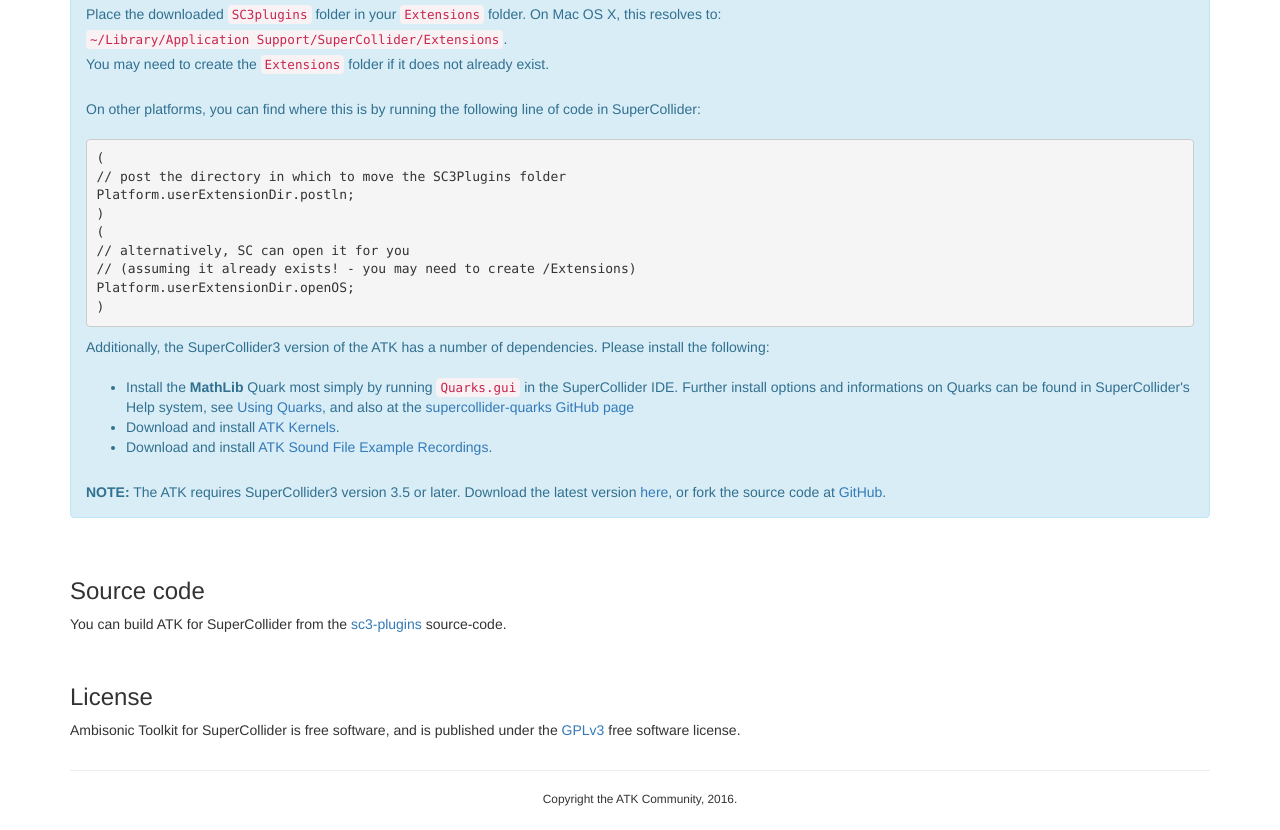
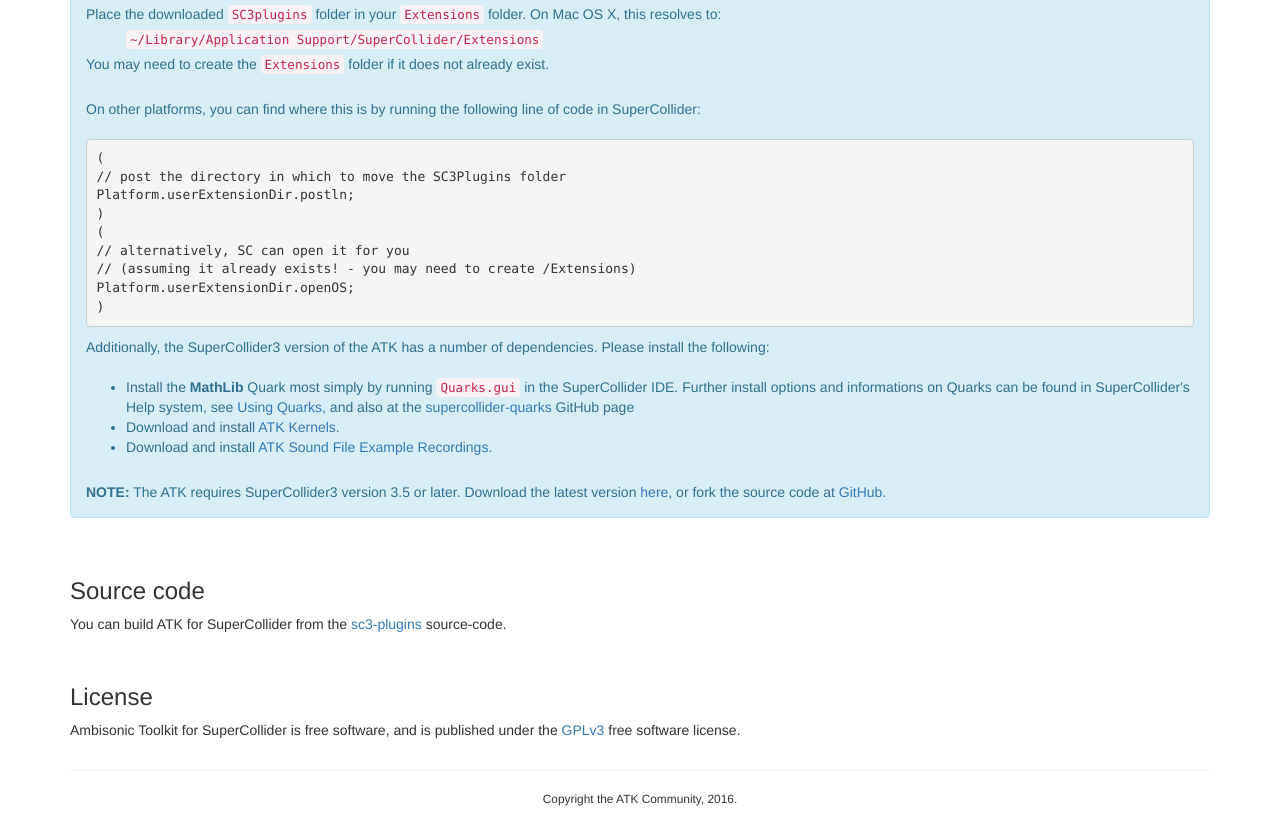
Before and after one commit to ambisonictoolkit/ambisonictoolkit.github.io, a Jekyll site: the page built from download/supercollider.md, in a window 1280 px wide and 1200 px high. Shown: the part 370-1200 px from the top of the window. Built offline with Jekyll 4.4.1, drawn with Linux system fonts in a browser that asks for light colours; nearby versions of some CDN libraries.

Commit message:
Test markdown, local serving via Jekyll, and tweak formatting.

```diff
--- a/download/supercollider.md
+++ b/download/supercollider.md
@@ -16,7 +16,7 @@
 
 <p>Place the downloaded <code>SC3plugins</code> folder in your <code>Extensions</code> folder. On Mac OS X, this resolves to:</p>
 
-<p><code>~/Library/Application Support/SuperCollider/Extensions</code>.</p>
+<p style="margin-left: 40px"><code>~/Library/Application Support/SuperCollider/Extensions</code></p>
 
 <p>You may need to create the <code>Extensions</code> folder if it does not already exist.</p>
 
@@ -41,7 +41,7 @@
 <p>Additionally, the SuperCollider3 version of the ATK has a number of dependencies. Please install the following:<br/><br/></p>
 
 <ul>
-  <li>Install the <strong>MathLib</strong> Quark most simply by running <code>Quarks.gui</code> in the SuperCollider IDE. Further install options and informations on Quarks can be found in SuperCollider's Help system, see <a href="http://doc.sccode.org/Guides/UsingQuarks.html" target="_blank">Using Quarks</a>, and also at the <a href="https://github.com/supercollider-quarks/quarks" target="_blank">supercollider-quarks GitHub page</a></li>
+  <li>Install the <strong>MathLib</strong> Quark most simply by running <code>Quarks.gui</code> in the SuperCollider IDE. Further install options and informations on Quarks can be found in SuperCollider's Help system, see <a href="http://doc.sccode.org/Guides/UsingQuarks.html" target="_blank">Using Quarks</a>, and also at the <a href="https://github.com/supercollider-quarks/quarks" target="_blank">supercollider-quarks</a> GitHub page</li>
   <li>Download and install <a href="/download/kernels">ATK Kernels</a>.</li>
   <li>Download and install <a href="/download/recordings">ATK Sound File Example Recordings</a>.</li>
 </ul>
@@ -62,4 +62,4 @@
 
 ### License
 
-Ambisonic Toolkit for SuperCollider is free software, and is published under the <a href="http://www.gnu.org/copyleft/gpl.html" target="_blank">GPLv3</a> free software license.
+Ambisonic Toolkit for SuperCollider is free software, and is published under the [GPLv3](http://www.gnu.org/copyleft/gpl.html) free software license.
```
